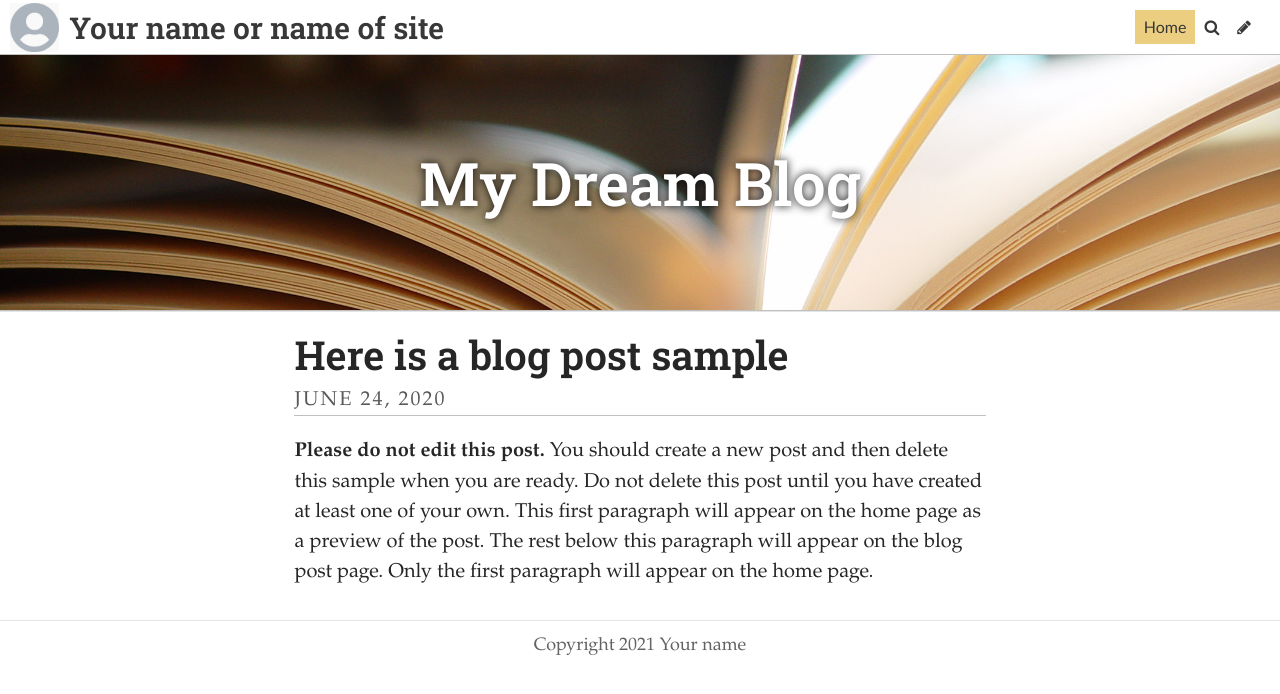
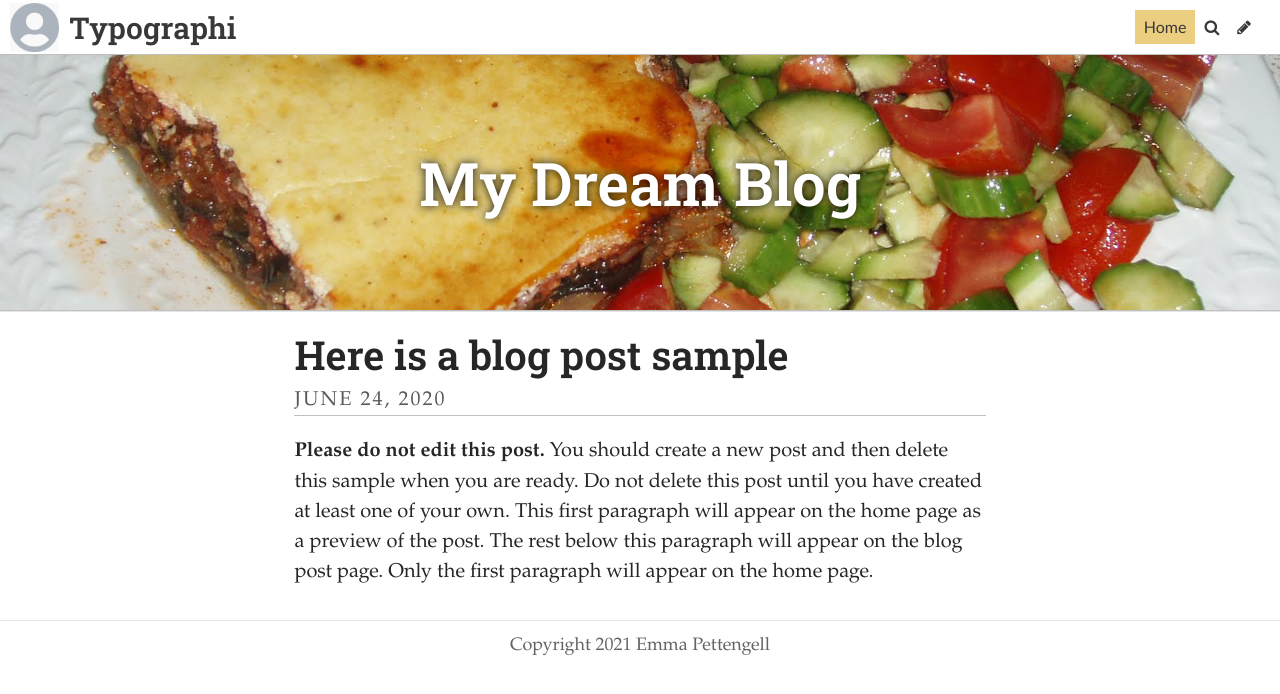
Before and after one commit to Emmalucyp/typography, a Jekyll site: the page built from index.html, in a window 1280 px wide. Shown: the top 694 px of the page. Built offline with Jekyll 4.4.1, drawn with Linux system fonts in a browser that asks for light colours; some web fonts are replaced; the list of posts is cut into pages by our own code.

Commit message:
Update Settings “general”

```diff
--- a/_data/settings.yml
+++ b/_data/settings.yml
@@ -1,13 +1,13 @@
-title: Your name or name of site
-description: A website with a blog
+title: Typographi
+description: :)
+footer_text: Copyright 2021 Emma Pettengell
+header_feature_image: ../uploads/moussaka.jpg
 header_text: My Dream Blog
 header_text_color: "#ffffff"
-footer_text: Copyright 2021 Your name
-header_feature_image: ../uploads/pages.jpg
-bannerheight: "20vmax"
-navbarheight: "55px"
-gridlayout: false
+bannerheight: 20vmax
+navbarheight: 55px
 logo: /uploads/logo.jpg
 favicon: /uploads/favicon.ico
+gridlayout: false
+fixednavbar: false
 upzoom: true
-fixednavbar: false
```
